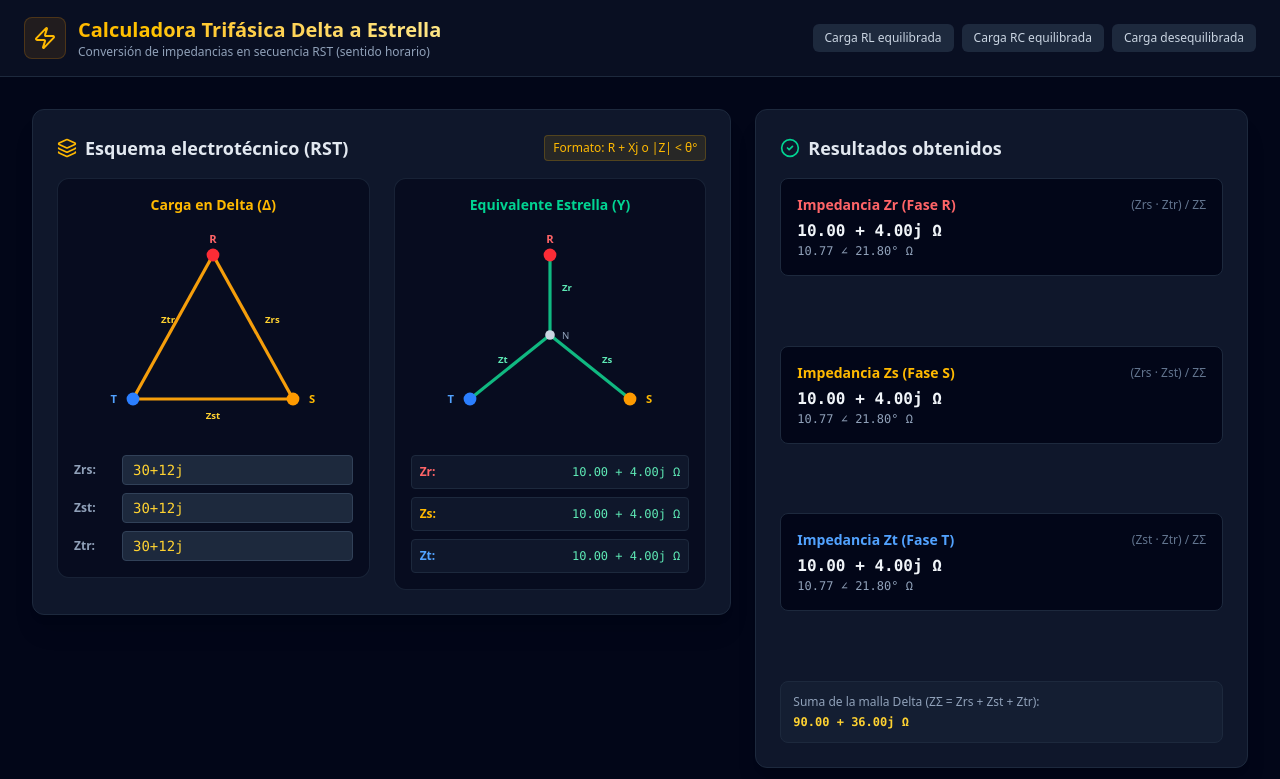
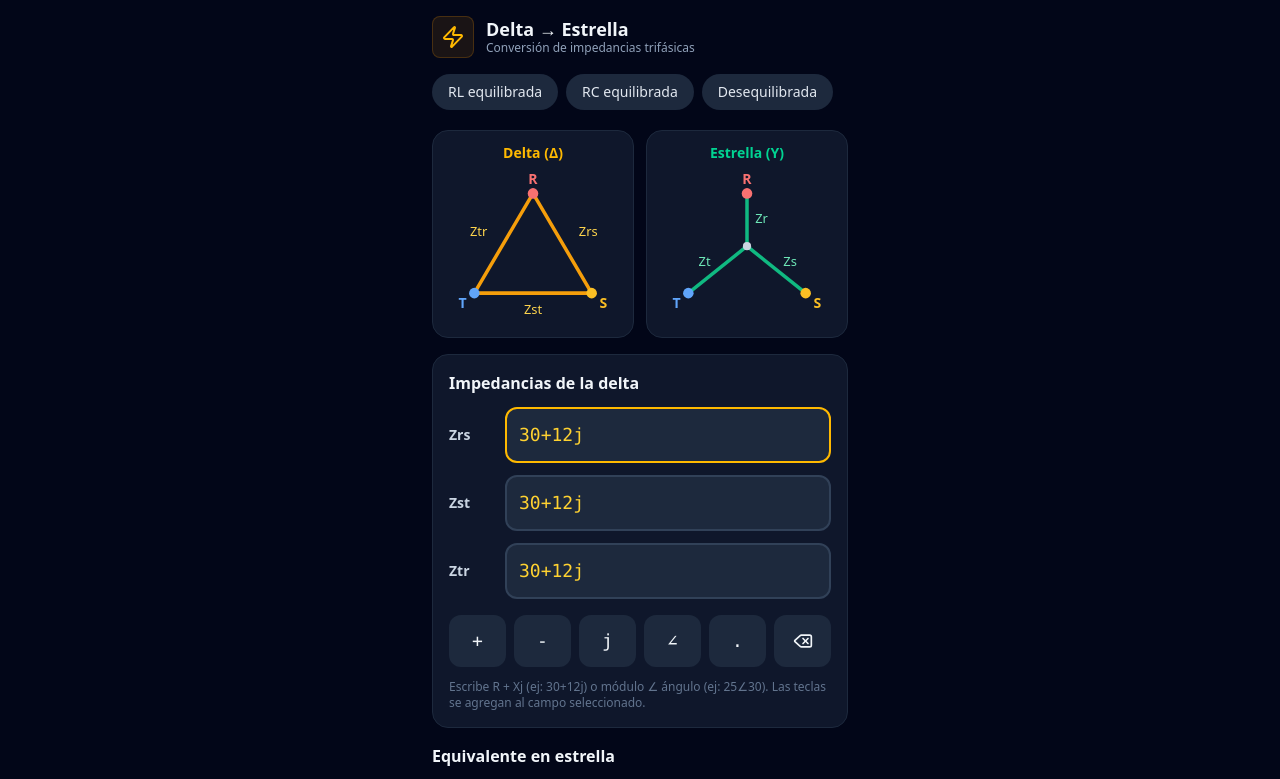
Before and after one commit to Maxipupu/calculadora-Delta-Estrella, a React (Vite) app: page / in a window 1280 px wide. Shown: the top 779 px of the page. Built offline with nearby package versions, Linux system fonts and the light colour scheme.

Commit message:
Refactor App component for impedance calculations

```diff
--- a/src/src/App.jsx
+++ b/src/src/App.jsx
@@ -1,5 +1,5 @@
 import React, { useState } from 'react';
-import { Zap, HelpCircle, Layers, CheckCircle2, AlertTriangle } from 'lucide-react';
+import { Zap, AlertTriangle, HelpCircle, Delete } from 'lucide-react';
 
 /* ---------- Números complejos ---------- */
 const parseComplex = (str) => {
@@ -8,7 +8,6 @@ const parseComplex = (str) => {
   const s = str.trim().toLowerCase().replace(/\s+/g, '')
     .replace(/,/g, '.').replace(/i/g, 'j').replace('°', '');
 
-  // Polar: 25<30 o 25∠30
   const p = s.split(/[<∠]/);
   if (p.length === 2) {
     const mag = parseFloat(p[0]), deg = parseFloat(p[1]);
@@ -20,15 +19,12 @@ const parseComplex = (str) => {
   const num = '(?:\\d+\\.?\\d*|\\.\\d+)';
   const unit = (t) => (t === '' || t === '+' ? 1 : t === '-' ? -1 : parseFloat(t));
 
-  let m = s.match(new RegExp(`^([+-]?${num})([+-]${num}?)j$`)); // a+bj
+  let m = s.match(new RegExp(`^([+-]?${num})([+-]${num}?)j$`));
   if (m) return { r: parseFloat(m[1]), i: unit(m[2]), valid: true };
-
-  m = s.match(new RegExp(`^([+-]?${num}?)j$`));                  // bj
+  m = s.match(new RegExp(`^([+-]?${num}?)j$`));
   if (m) return { r: 0, i: unit(m[1]), valid: true };
-
-  m = s.match(new RegExp(`^([+-]?${num})$`));                    // a
+  m = s.match(new RegExp(`^([+-]?${num})$`));
   if (m) return { r: parseFloat(m[1]), i: 0, valid: true };
-
   return bad;
 };
 
@@ -41,13 +37,11 @@ const divide = (a, b) => {
 };
 
 const fix = (v) => (Math.abs(v) < 0.005 ? 0 : v).toFixed(2);
-
 const formatRect = (z) => {
   if (Math.abs(z.i) < 0.005) return `${fix(z.r)} Ω`;
   if (Math.abs(z.r) < 0.005) return `${z.i < 0 ? '-' : ''}${fix(Math.abs(z.i))}j Ω`;
   return `${fix(z.r)} ${z.i < 0 ? '-' : '+'} ${fix(Math.abs(z.i))}j Ω`;
 };
-
 const formatPolar = (z) => {
   const mag = Math.hypot(z.r, z.i);
   const deg = (Math.atan2(z.i, z.r) * 180) / Math.PI;
@@ -55,198 +49,190 @@ const formatPolar = (z) => {
 };
 
 /* ---------- Configuración ---------- */
-const DELTA_FIELDS = ['Zrs', 'Zst', 'Ztr'];
-
+const FIELDS = ['Zrs', 'Zst', 'Ztr'];
+const KEYS = ['+', '-', 'j', '∠', '.'];
 const PRESETS = {
-  'Carga RL equilibrada': { Zrs: '30+12j', Zst: '30+12j', Ztr: '30+12j' },
-  'Carga RC equilibrada': { Zrs: '20-15j', Zst: '20-15j', Ztr: '20-15j' },
-  'Carga desequilibrada': { Zrs: '10+5j', Zst: '20+15j', Ztr: '15-10j' },
+  'RL equilibrada': { Zrs: '30+12j', Zst: '30+12j', Ztr: '30+12j' },
+  'RC equilibrada': { Zrs: '20-15j', Zst: '20-15j', Ztr: '20-15j' },
+  'Desequilibrada': { Zrs: '10+5j', Zst: '20+15j', Ztr: '15-10j' },
 };
 
+const Node = ({ x, y, color, label, dx = 0, dy = 0 }) => (
+  <g>
+    <circle cx={x} cy={y} r="9" fill={color} />
+    <text x={x + dx} y={y + dy} fontSize="24" fontWeight="700" textAnchor="middle" fill={color}>{label}</text>
+  </g>
+);
+
 export default function App() {
-  const [inputs, setInputs] = useState(PRESETS['Carga RL equilibrada']);
+  const [inputs, setInputs] = useState(PRESETS['RL equilibrada']);
+  const [active, setActive] = useState('Zrs');
 
-  const parsed = Object.fromEntries(DELTA_FIELDS.map((k) => [k, parseComplex(inputs[k])]));
+  const parsed = Object.fromEntries(FIELDS.map((k) => [k, parseComplex(inputs[k])]));
   const { Zrs, Zst, Ztr } = parsed;
-
-  const isValid = DELTA_FIELDS.every((k) => parsed[k].valid);
+  const isValid = FIELDS.every((k) => parsed[k].valid);
   const zSum = add(add(Zrs, Zst), Ztr);
   const sumIsZero = isValid && Math.hypot(zSum.r, zSum.i) < 1e-9;
   const canCalc = isValid && !sumIsZero;
 
-  // Conversión Δ → Y (R-S-T)
-  const Zr = divide(multiply(Zrs, Ztr), zSum);
-  const Zs = divide(multiply(Zrs, Zst), zSum);
-  const Zt = divide(multiply(Zst, Ztr), zSum);
-
   const phases = [
-    { name: 'Zr', title: 'Fase R', color: 'text-red-400', formula: '(Zrs · Ztr) / ZΣ', z: Zr },
-    { name: 'Zs', title: 'Fase S', color: 'text-amber-400', formula: '(Zrs · Zst) / ZΣ', z: Zs },
-    { name: 'Zt', title: 'Fase T', color: 'text-blue-400', formula: '(Zst · Ztr) / ZΣ', z: Zt },
+    { name: 'Zr', title: 'Fase R', color: 'text-red-400', formula: 'Zrs · Ztr / ZΣ', z: divide(multiply(Zrs, Ztr), zSum) },
+    { name: 'Zs', title: 'Fase S', color: 'text-amber-400', formula: 'Zrs · Zst / ZΣ', z: divide(multiply(Zrs, Zst), zSum) },
+    { name: 'Zt', title: 'Fase T', color: 'text-blue-400', formula: 'Zst · Ztr / ZΣ', z: divide(multiply(Zst, Ztr), zSum) },
   ];
 
-  const handleInputChange = (e) => setInputs({ ...inputs, [e.target.name]: e.target.value });
+  const setField = (k, v) => setInputs((p) => ({ ...p, [k]: v }));
+  const append = (ch) => setInputs((p) => ({ ...p, [active]: p[active] + ch }));
+  const backspace = () => setInputs((p) => ({ ...p, [active]: p[active].slice(0, -1) }));
 
   return (
-    <div className="min-h-screen bg-slate-950 text-slate-100 flex flex-col font-sans">
+    <div className="min-h-screen bg-slate-950 text-slate-100 font-sans pt-[env(safe-area-inset-top)] pb-[env(safe-area-inset-bottom)]">
+      <div className="max-w-md mx-auto px-4 pb-10">
         {/* Encabezado */}
-      <header className="border-b border-slate-800 bg-slate-900/60 backdrop-blur px-6 py-4 flex flex-wrap items-center justify-between gap-3 sticky top-0 z-50">
-        <div className="flex items-center gap-3">
+        <header className="flex items-center gap-3 py-4">
           <div className="p-2 bg-amber-500/10 text-amber-400 rounded-lg border border-amber-500/20">
             <Zap className="w-6 h-6" />
           </div>
           <div>
-            <h1 className="text-xl font-bold bg-gradient-to-r from-amber-400 to-amber-200 bg-clip-text text-transparent">
-              Calculadora Trifásica Delta a Estrella
-            </h1>
-            <p className="text-xs text-slate-400">
-              Conversión de impedancias en secuencia RST (sentido horario)
-            </p>
+            <h1 className="text-lg font-bold leading-tight">Delta → Estrella</h1>
+            <p className="text-xs text-slate-400">Conversión de impedancias trifásicas</p>
           </div>
-        </div>
+        </header>
 
-        <div className="flex flex-wrap items-center gap-2">
+        {/* Presets */}
+        <div className="flex gap-2 overflow-x-auto pb-2 -mx-4 px-4">
           {Object.entries(PRESETS).map(([label, values]) => (
             <button
               key={label}
               onClick={() => setInputs(values)}
-              className="text-xs px-3 py-1.5 rounded-md bg-slate-800 hover:bg-slate-700 text-slate-300 transition"
+              className="shrink-0 text-sm px-4 py-2 rounded-full bg-slate-800 active:bg-slate-700 text-slate-200"
             >
               {label}
             </button>
           ))}
         </div>
-      </header>
 
-      <main className="flex-1 p-4 md:p-8 max-w-7xl mx-auto w-full grid grid-cols-1 lg:grid-cols-12 gap-6">
-        {/* Columna izquierda: esquemas y entradas */}
-        <div className="lg:col-span-7 flex flex-col gap-6">
-          <div className="bg-slate-900 border border-slate-800 rounded-xl p-6 shadow-xl">
-            <div className="flex flex-wrap items-center justify-between gap-2 mb-4">
-              <h2 className="text-lg font-semibold text-slate-200 flex items-center gap-2">
-                <Layers className="w-5 h-5 text-amber-400" /> Esquema electrotécnico (RST)
-              </h2>
-              <span className="text-xs bg-amber-400/10 text-amber-400 border border-amber-400/20 px-2 py-1 rounded">
-                Formato: R + Xj o |Z| &lt; θ°
-              </span>
+        {/* Diagramas */}
+        <section className="mt-3 grid grid-cols-2 gap-3">
+          <div className="bg-slate-900 border border-slate-800 rounded-2xl p-3">
+            <p className="text-center text-sm font-semibold text-amber-400 mb-1">Delta (Δ)</p>
+            <svg viewBox="0 0 300 270" className="w-full h-auto" role="img" aria-label="Triángulo con Zrs, Zst y Ztr">
+              <polygon points="150,45 250,215 50,215" fill="none" stroke="#f59e0b" strokeWidth="6" strokeLinejoin="round" />
+              <Node x={150} y={45} color="#f87171" label="R" dy={-16} />
+              <Node x={250} y={215} color="#fbbf24" label="S" dx={20} dy={26} />
+              <Node x={50} y={215} color="#60a5fa" label="T" dx={-20} dy={26} />
+              <text x="228" y="118" fontSize="22" fill="#fcd34d">Zrs</text>
+              <text x="150" y="250" fontSize="22" fill="#fcd34d" textAnchor="middle">Zst</text>
+              <text x="72" y="118" fontSize="22" fill="#fcd34d" textAnchor="end">Ztr</text>
+            </svg>
           </div>
+          <div className="bg-slate-900 border border-slate-800 rounded-2xl p-3">
+            <p className="text-center text-sm font-semibold text-emerald-400 mb-1">Estrella (Y)</p>
+            <svg viewBox="0 0 300 270" className="w-full h-auto" role="img" aria-label="Estrella con Zr, Zs y Zt">
+              <g stroke="#10b981" strokeWidth="6" strokeLinecap="round">
+                <line x1="150" y1="135" x2="150" y2="45" />
+                <line x1="150" y1="135" x2="250" y2="215" />
+                <line x1="150" y1="135" x2="50" y2="215" />
+              </g>
+              <circle cx="150" cy="135" r="7" fill="#cbd5e1" />
+              <Node x={150} y={45} color="#f87171" label="R" dy={-16} />
+              <Node x={250} y={215} color="#fbbf24" label="S" dx={20} dy={26} />
+              <Node x={50} y={215} color="#60a5fa" label="T" dx={-20} dy={26} />
+              <text x="164" y="95" fontSize="22" fill="#6ee7b7">Zr</text>
+              <text x="212" y="168" fontSize="22" fill="#6ee7b7">Zs</text>
+              <text x="88" y="168" fontSize="22" fill="#6ee7b7" textAnchor="end">Zt</text>
+            </svg>
+          </div>
+        </section>
 
-            <div className="grid grid-cols-1 md:grid-cols-2 gap-6 items-start">
-              {/* Delta */}
-              <div className="bg-slate-950/60 rounded-xl p-4 border border-slate-800/80 flex flex-col items-center">
-                <span className="text-sm font-semibold text-amber-400 mb-2">Carga en Delta (Δ)</span>
-
-                <svg viewBox="0 0 300 280" className="w-full max-w-[240px] h-auto" role="img" aria-label="Triángulo con impedancias Zrs, Zst y Ztr">
-                  <line x1="150" y1="40" x2="250" y2="220" stroke="#f59e0b" strokeWidth="4" />
-                  <line x1="250" y1="220" x2="50" y2="220" stroke="#f59e0b" strokeWidth="4" />
-                  <line x1="50" y1="220" x2="150" y2="40" stroke="#f59e0b" strokeWidth="4" />
-
-                  <circle cx="150" cy="40" r="8" className="fill-red-500" />
-                  <text x="150" y="25" textAnchor="middle" className="fill-red-400 text-sm font-bold">R</text>
-                  <circle cx="250" cy="220" r="8" className="fill-amber-500" />
-                  <text x="270" y="225" textAnchor="start" className="fill-amber-400 text-sm font-bold">S</text>
-                  <circle cx="50" cy="220" r="8" className="fill-blue-500" />
-                  <text x="30" y="225" textAnchor="end" className="fill-blue-400 text-sm font-bold">T</text>
-
-                  <text x="215" y="125" className="fill-amber-300 text-xs font-semibold">Zrs</text>
-                  <text x="150" y="245" textAnchor="middle" className="fill-amber-300 text-xs font-semibold">Zst</text>
-                  <text x="85" y="125" className="fill-amber-300 text-xs font-semibold">Ztr</text>
-                </svg>
-
-                <div className="w-full space-y-2 mt-2">
-                  {DELTA_FIELDS.map((k) => (
-                    <div key={k} className="flex items-center gap-2">
-                      <label htmlFor={k} className="text-xs font-bold text-slate-400 w-10">{k}:</label>
+        {/* Entrada */}
+        <section className="mt-4 bg-slate-900 border border-slate-800 rounded-2xl p-4">
+          <h2 className="text-base font-semibold mb-3">Impedancias de la delta</h2>
+          <div className="space-y-3">
+            {FIELDS.map((k) => (
+              <div key={k} className="flex items-center gap-3">
+                <label htmlFor={k} className="w-11 text-sm font-bold text-slate-300">{k}</label>
                 <input
                   id={k}
                   type="text"
-                        name={k}
+                  inputMode="text"
+                  autoCapitalize="off"
+                  autoCorrect="off"
+                  spellCheck={false}
                   value={inputs[k]}
-                        onChange={handleInputChange}
+                  onFocus={() => setActive(k)}
+                  onChange={(e) => setField(k, e.target.value)}
                   placeholder="ej: 30+12j"
-                        className={`flex-1 bg-slate-800 border ${parsed[k].valid ? 'border-slate-700 focus:border-amber-400' : 'border-red-500'} rounded px-2.5 py-1 text-sm font-mono text-amber-300 focus:outline-none`}
+                  className={`flex-1 min-w-0 bg-slate-800 border-2 ${
+                    parsed[k].valid
+                      ? active === k ? 'border-amber-400' : 'border-slate-700'
+                      : 'border-red-500'
+                  } rounded-xl px-3 py-3 text-lg font-mono text-amber-300 focus:outline-none`}
                 />
               </div>
             ))}
           </div>
+
+          {/* Teclas rápidas */}
+          <div className="mt-4 grid grid-cols-6 gap-2">
+            {KEYS.map((ch) => (
+              <button
+                key={ch}
+                onPointerDown={(e) => e.preventDefault()}
+                onClick={() => append(ch)}
+                className="py-3 rounded-xl bg-slate-800 active:bg-slate-700 text-lg font-mono text-slate-100"
+              >
+                {ch}
+              </button>
+            ))}
+            <button
+              onPointerDown={(e) => e.preventDefault()}
+              onClick={backspace}
+              aria-label="Borrar"
+              className="py-3 rounded-xl bg-slate-800 active:bg-slate-700 flex items-center justify-center text-slate-100"
+            >
+              <Delete className="w-5 h-5" />
+            </button>
           </div>
+          <p className="mt-3 text-xs text-slate-500">
+            Escribe R + Xj (ej: 30+12j) o módulo ∠ ángulo (ej: 25∠30). Las teclas se agregan al campo seleccionado.
+          </p>
+        </section>
 
-              {/* Estrella */}
-              <div className="bg-slate-950/60 rounded-xl p-4 border border-slate-800/80 flex flex-col items-center">
-                <span className="text-sm font-semibold text-emerald-400 mb-2">Equivalente Estrella (Y)</span>
+        {/* Resultados */}
+        <section className="mt-4">
+          <h2 className="text-base font-semibold mb-3">Equivalente en estrella</h2>
 
-                <svg viewBox="0 0 300 280" className="w-full max-w-[240px] h-auto" role="img" aria-label="Estrella con impedancias Zr, Zs y Zt">
-                  <line x1="150" y1="140" x2="150" y2="40" stroke="#10b981" strokeWidth="4" />
-                  <line x1="150" y1="140" x2="250" y2="220" stroke="#10b981" strokeWidth="4" />
-                  <line x1="150" y1="140" x2="50" y2="220" stroke="#10b981" strokeWidth="4" />
-
-                  <circle cx="150" cy="140" r="6" className="fill-slate-300" />
-                  <text x="165" y="145" className="fill-slate-400 text-xs">N</text>
-
-                  <circle cx="150" cy="40" r="8" className="fill-red-500" />
-                  <text x="150" y="25" textAnchor="middle" className="fill-red-400 text-sm font-bold">R</text>
-                  <circle cx="250" cy="220" r="8" className="fill-amber-500" />
-                  <text x="270" y="225" textAnchor="start" className="fill-amber-400 text-sm font-bold">S</text>
-                  <circle cx="50" cy="220" r="8" className="fill-blue-500" />
-                  <text x="30" y="225" textAnchor="end" className="fill-blue-400 text-sm font-bold">T</text>
-
-                  <text x="165" y="85" className="fill-emerald-300 text-xs font-semibold">Zr</text>
-                  <text x="215" y="175" className="fill-emerald-300 text-xs font-semibold">Zs</text>
-                  <text x="85" y="175" className="fill-emerald-300 text-xs font-semibold">Zt</text>
-                </svg>
-
-                <div className="w-full space-y-2 mt-2">
+          {canCalc ? (
+            <div className="space-y-3">
               {phases.map((p) => (
-                    <div key={p.name} className="bg-slate-900 p-2 rounded border border-slate-800 flex justify-between items-center text-xs">
-                      <span className={`font-bold ${p.color}`}>{p.name}:</span>
-                      <span className="font-mono text-emerald-300">{canCalc ? formatRect(p.z) : '---'}</span>
+                <div key={p.name} className="bg-slate-900 border border-slate-800 rounded-2xl p-4">
+                  <div className="flex items-baseline justify-between">
+                    <span className={`font-bold ${p.color}`}>{p.name} · {p.title}</span>
+                    <span className="text-xs text-slate-500">{p.formula}</span>
+                  </div>
+                  <div className="mt-1 text-2xl font-mono font-semibold text-emerald-300 break-words">{formatRect(p.z)}</div>
+                  <div className="text-sm font-mono text-slate-400">{formatPolar(p.z)}</div>
                 </div>
               ))}
-                </div>
-              </div>
-            </div>
-          </div>
-        </div>
-
-        {/* Columna derecha: resultados */}
-        <div className="lg:col-span-5 flex flex-col gap-6">
-          <div className="bg-slate-900 border border-slate-800 rounded-xl p-6 shadow-xl flex-1 flex flex-col">
-            <h2 className="text-lg font-semibold text-slate-200 mb-4 flex items-center gap-2">
-              <CheckCircle2 className="w-5 h-5 text-emerald-400" /> Resultados obtenidos
-            </h2>
-
-            {canCalc ? (
-              <div className="space-y-4 flex-1 flex flex-col justify-between">
-                {phases.map((p) => (
-                  <div key={p.name} className="p-4 rounded-lg bg-slate-950 border border-slate-800">
-                    <div className="flex items-center justify-between mb-1">
-                      <span className={`text-sm font-bold ${p.color}`}>Impedancia {p.name} ({p.title})</span>
-                      <span className="text-xs text-slate-500">{p.formula}</span>
-                    </div>
-                    <div className="text-base font-mono text-slate-100 font-semibold">{formatRect(p.z)}</div>
-                    <div className="text-xs font-mono text-slate-400">{formatPolar(p.z)}</div>
-                  </div>
-                ))}
-
-                <div className="p-3 rounded-lg bg-slate-800/40 border border-slate-800 text-xs">
-                  <span className="text-slate-400 block mb-1">Suma de la malla Delta (ZΣ = Zrs + Zst + Ztr):</span>
-                  <div className="font-mono text-amber-300 font-semibold">{formatRect(zSum)}</div>
+              <div className="rounded-2xl bg-slate-800/50 border border-slate-800 p-3 text-sm">
+                <span className="text-slate-400">ZΣ = Zrs + Zst + Ztr = </span>
+                <span className="font-mono text-amber-300">{formatRect(zSum)}</span>
               </div>
             </div>
           ) : sumIsZero ? (
-              <div className="flex-1 flex flex-col items-center justify-center p-6 text-center text-amber-400">
-                <AlertTriangle className="w-10 h-10 mb-2" />
-                <p className="text-sm">ZΣ = 0: la suma de las tres impedancias de la delta no puede ser cero. Cambia algún valor.</p>
+            <div className="rounded-2xl bg-slate-900 border border-amber-500/30 p-6 text-center text-amber-400">
+              <AlertTriangle className="w-8 h-8 mx-auto mb-2" />
+              <p className="text-sm">ZΣ = 0: la suma de las tres impedancias no puede ser cero.</p>
             </div>
           ) : (
-              <div className="flex-1 flex flex-col items-center justify-center p-6 text-center text-slate-500">
-                <HelpCircle className="w-10 h-10 mb-2 opacity-50" />
-                <p className="text-sm">Ingresa expresiones válidas en todos los campos (ej: 30+12j, -15j o 10&lt;30°)</p>
+            <div className="rounded-2xl bg-slate-900 border border-slate-800 p-6 text-center text-slate-500">
+              <HelpCircle className="w-8 h-8 mx-auto mb-2 opacity-60" />
+              <p className="text-sm">Revisa los campos marcados en rojo (ej: 30+12j, -15j o 10∠30).</p>
             </div>
           )}
+        </section>
       </div>
-        </div>
-      </main>
     </div>
   );
 }
```
Lines whose indentation alone changed are shown as unchanged.
